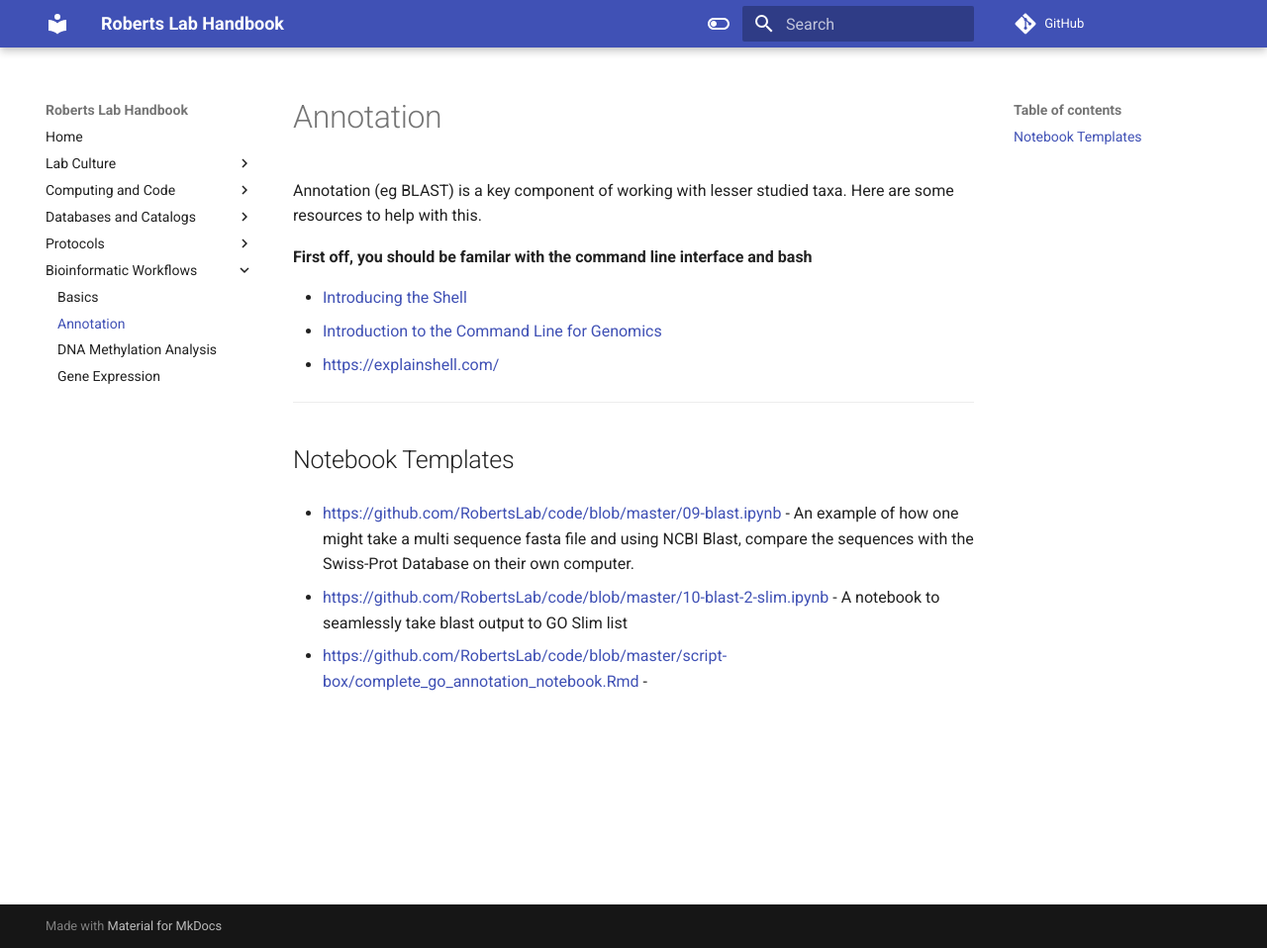
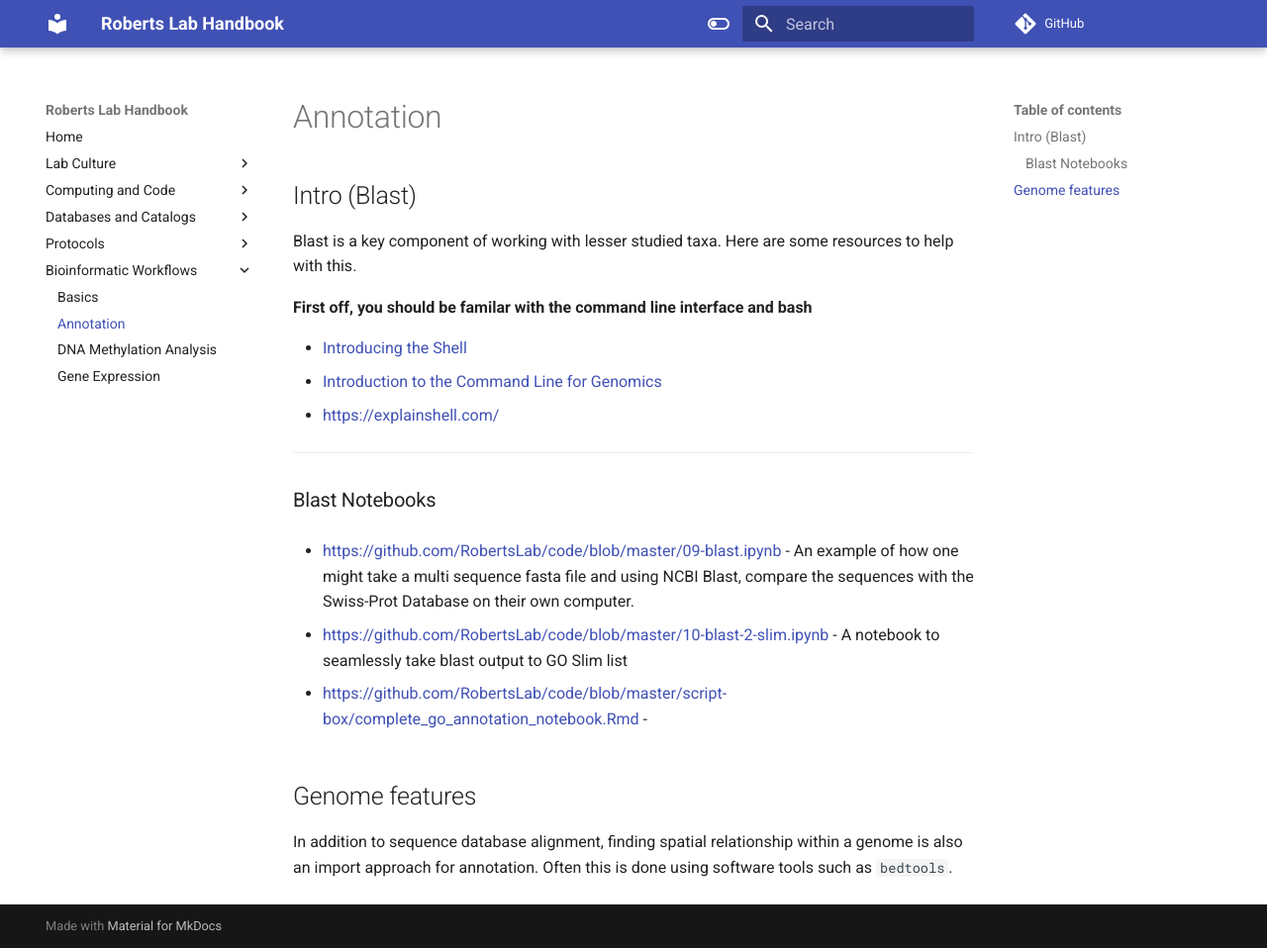
Before and after one commit to RobertsLab/resources, an MkDocs documentation site: the page built from docs/bio-Annotation.md, in a window 1280 px wide and 958 px high. Shown: the whole window at 99% size. Built offline with MkDocs 1.6.1 and Material for MkDocs 9.7.7, drawn with Linux system fonts in a browser that asks for light colours; comment, search, counter and statistics services are not loaded.

Commit message:
adding bedtools section in hb

```diff
--- a/docs/bio-Annotation.md
+++ b/docs/bio-Annotation.md
@@ -1,7 +1,8 @@
 
 # Annotation
 
-Annotation (eg BLAST) is a key component of working with lesser studied taxa. Here are some resources to help with this.
+## Intro (Blast)
+Blast is a key component of working with lesser studied taxa. Here are some resources to help with this.
 
 **First off, you should be familar with the command line interface and bash**
 
@@ -12,10 +13,15 @@ Annotation (eg BLAST) is a key component of working with lesser studied taxa. He
 ---
 
 
-## Notebook Templates
+### Blast Notebooks
 
 - <https://github.com/RobertsLab/code/blob/master/09-blast.ipynb> - An example of how one might take a multi sequence fasta file and using NCBI Blast, compare the sequences with the Swiss-Prot Database on their own computer.
 
 - <https://github.com/RobertsLab/code/blob/master/10-blast-2-slim.ipynb> - A notebook to seamlessly take blast output to GO Slim list
 
 - <https://github.com/RobertsLab/code/blob/master/script-box/complete_go_annotation_notebook.Rmd> -
+
+
+
+## Genome features
+In addition to sequence database alignment, finding spatial relationship within a genome is also an import approach for annotation. Often this is done using software tools such as `bedtools`.
```
